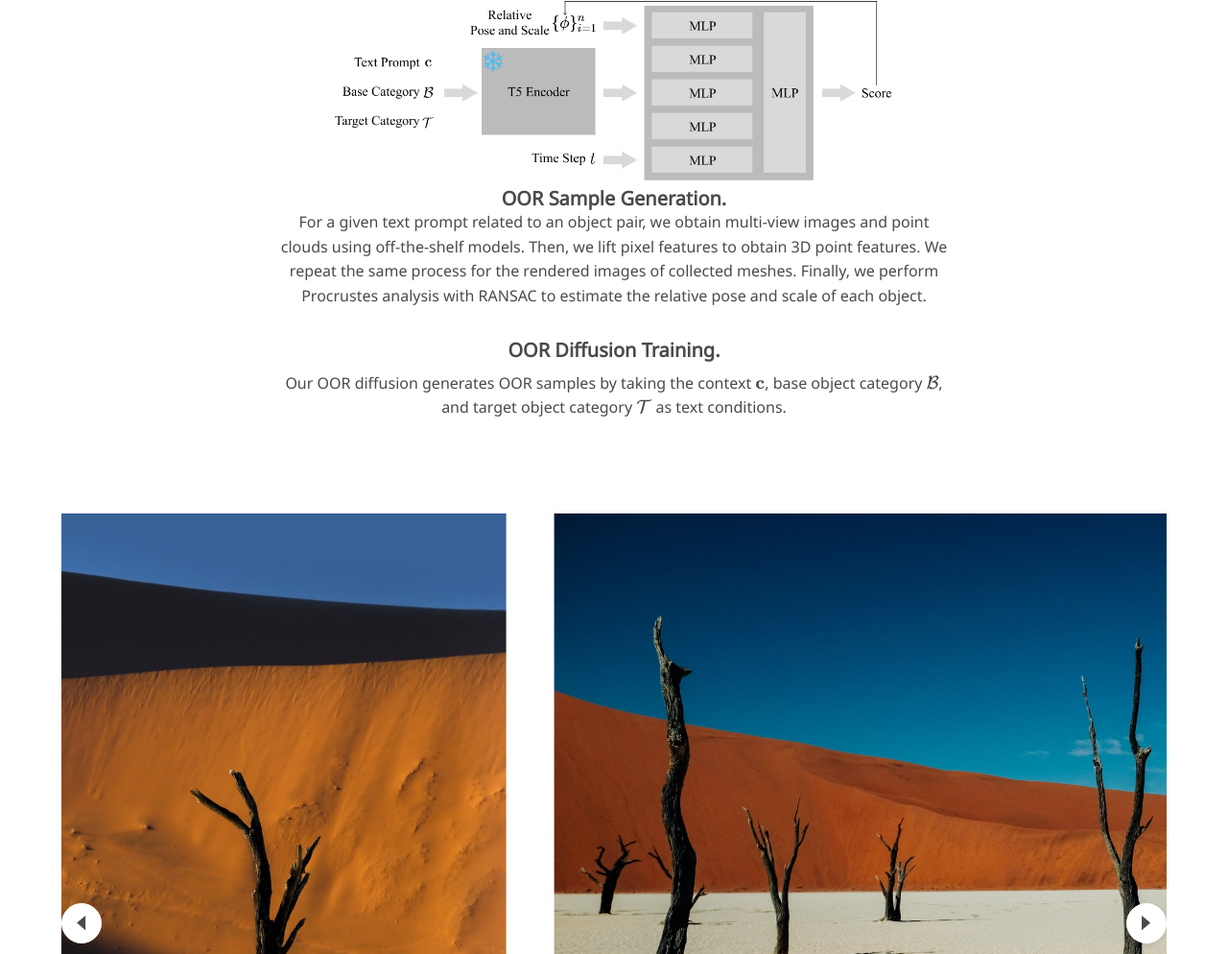
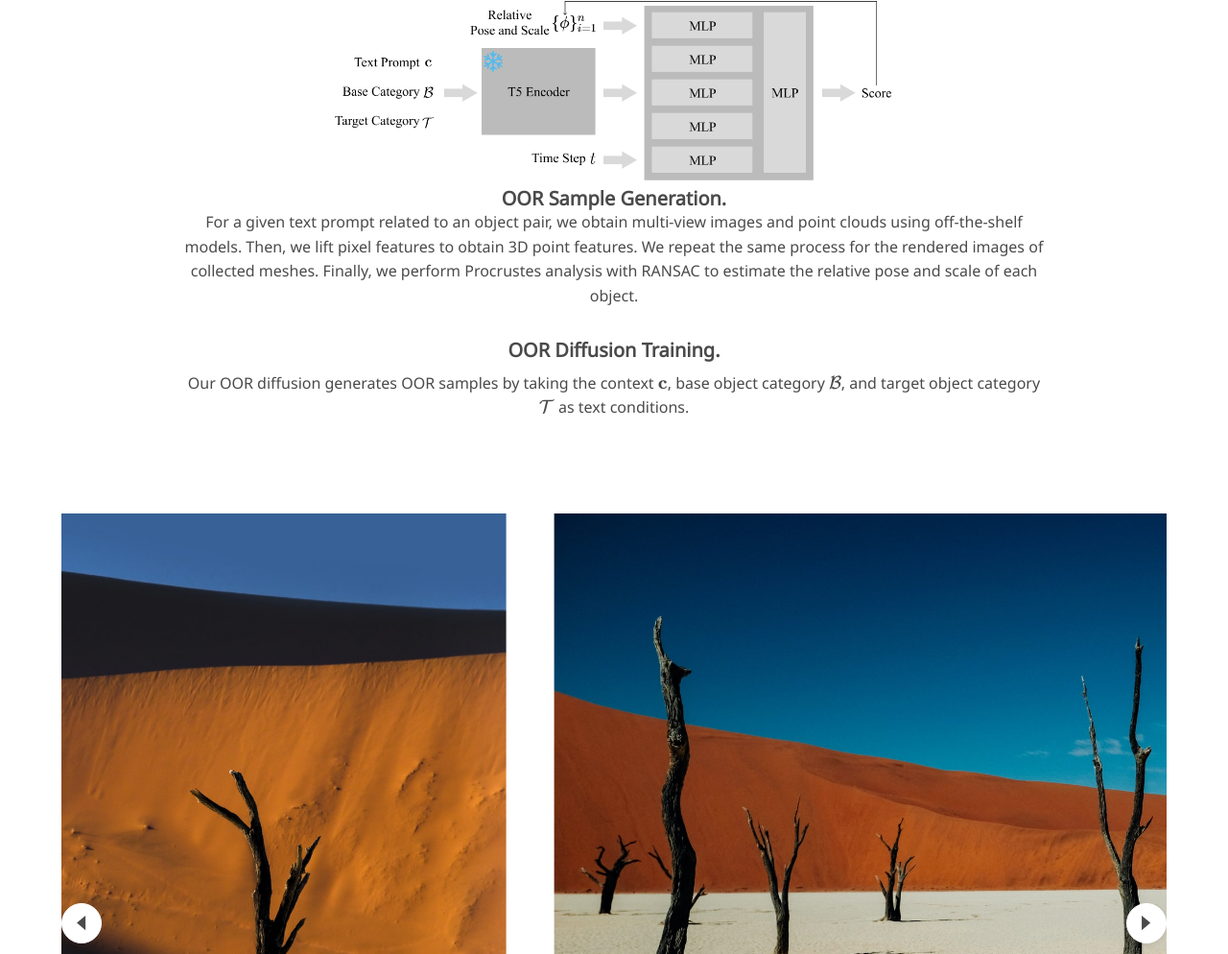
Before and after one commit to TLB-MISS/oor, a plain HTML site: page index.html in a window 1280 px wide. Shown: the part 1706-2700 px from the top of the page at 96% size. Drawn offline with nearby package versions, Linux system fonts and the light colour scheme; some packages are replaced by stand-ins of ours; some icons are missing; a web font is replaced by a local one.

Commit message:
fix html

```diff
--- a/index.html
+++ b/index.html
@@ -161,19 +161,19 @@
       <h2 class="title is-3">Method Overview</h2>
       <img src="static/images/method.png" alt="Method Image" style="width: 70%;"/>
 
-      <h2 class="subtitle" style="max-width: 700px; margin: 0 auto; text-align: center;">
+      <h2 class="subtitle" style="max-width: 900px; margin: 0 auto; text-align: center;">
         <b>OOR Sample Generation.</b>
       </h2>
-      <div style="max-width: 700px; margin: 0 auto; text-align: center; line-height: 1.6;">
+      <div style="max-width: 900px; margin: 0 auto; text-align: center; line-height: 1.6;">
         For a given text prompt related to an object pair, we obtain multi-view images and point clouds using off-the-shelf models.
         Then, we lift pixel features to obtain 3D point features. We repeat the same process for the rendered images of collected meshes.
         Finally, we perform Procrustes analysis with RANSAC to estimate the relative pose and scale of each object.
       </div>
 
-      <h2 class="subtitle" style="max-width: 700px; margin: 30px auto 10px auto; text-align: center;">
+      <h2 class="subtitle" style="max-width: 900px; margin: 30px auto 10px auto; text-align: center;">
         <b>OOR Diffusion Training.</b>
       </h2>
-      <div style="max-width: 700px; margin: 0 auto; text-align: center; line-height: 1.6;">
+      <div style="max-width: 900px; margin: 0 auto; text-align: center; line-height: 1.6;">
         Our OOR diffusion generates OOR samples by taking the context
         \( \mathbf{c} \), base object category \( \mathcal{B} \),
         and target object category \( \mathcal{T} \) as text conditions.
```
